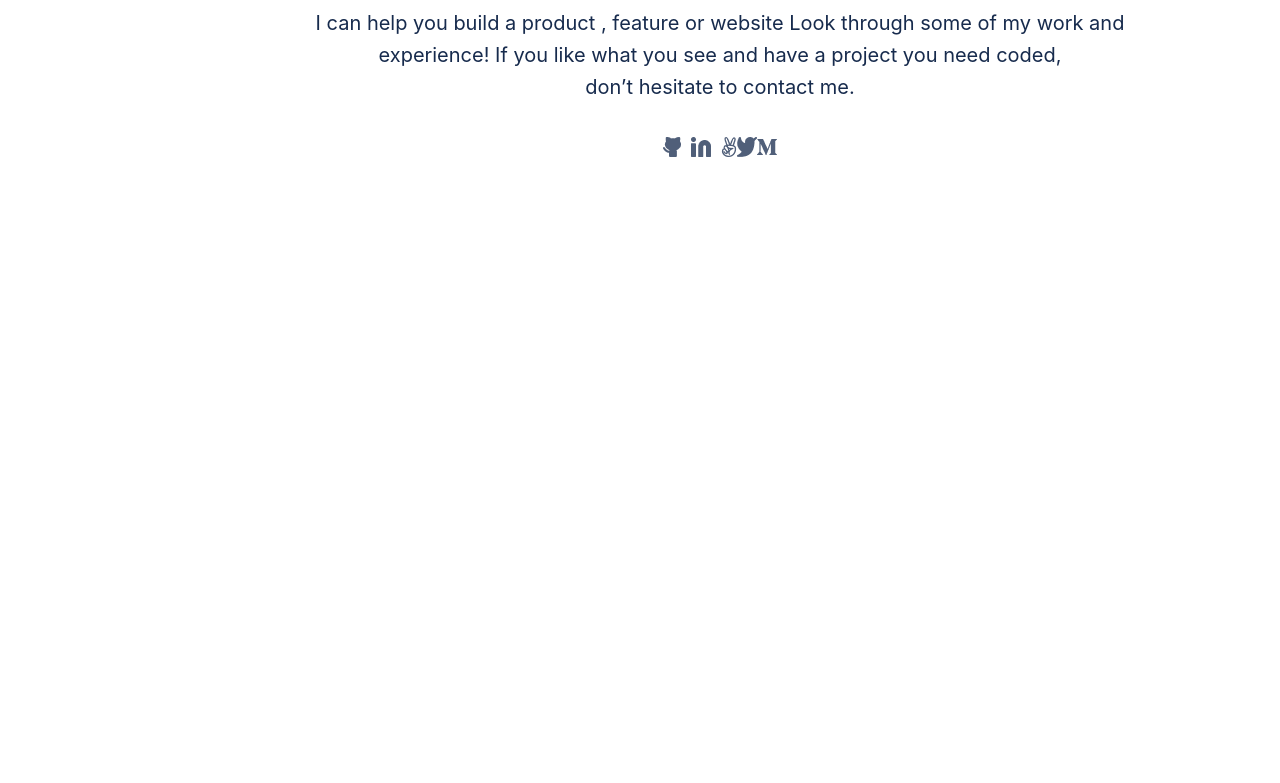
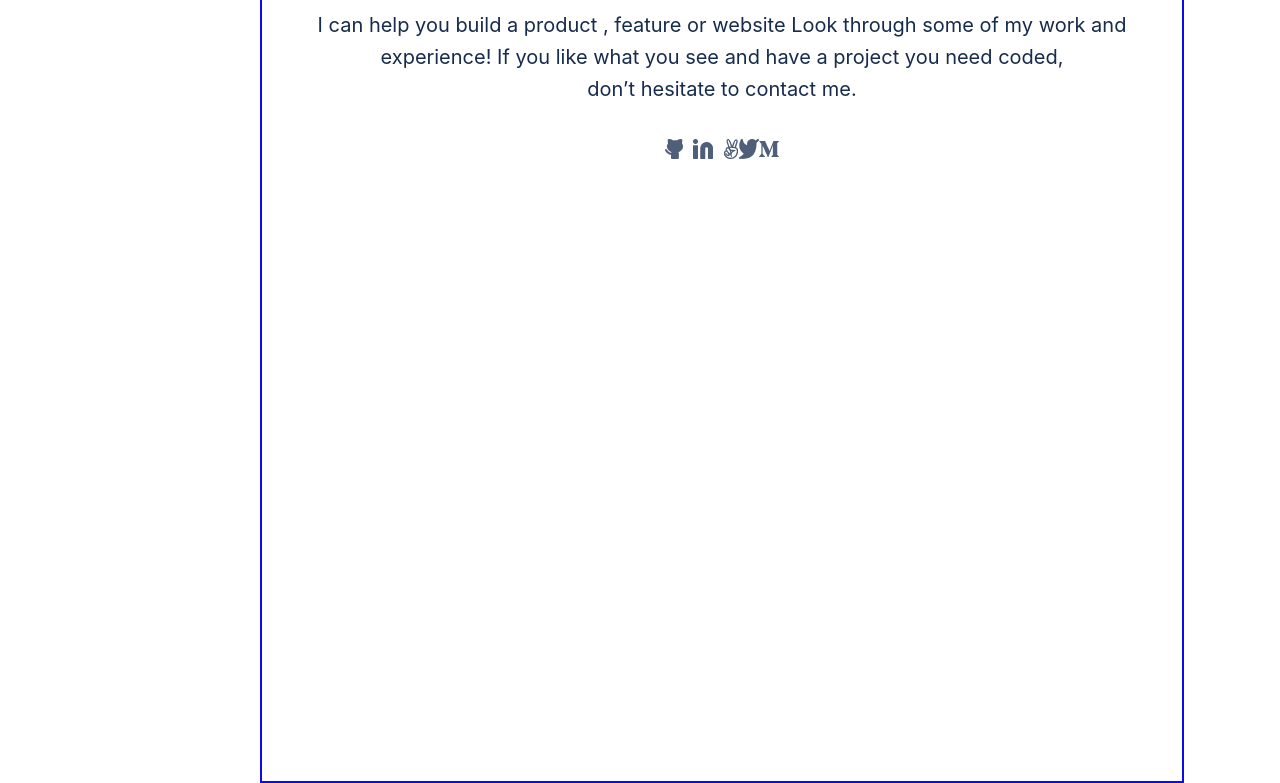
Before and after one commit to frempongdev/portfolio, a website: page index.html in a window 1280 px wide. Shown: the part 369-1152 px from the top of the page. Drawn offline with Linux system fonts and the light colour scheme.

Commit message:
Add media query

```diff
--- a/index.html
+++ b/index.html
@@ -11,16 +11,18 @@
 
 </head>
 <body>
- <div class="headline">
+
+`        <div class="container headline">
              <div class="header-container">
                <div class="header h1">Hey there. I’m Fatuma.<br></div>
                 <div class="header h2">I’m a software developer</div>
          </div>
-  <div class="p"> I can help you build a product , feature or website Look through some of my work and </br>
+
+        <div class="container p"> I can help you build a product , feature or website Look through some of my work and </br>
             experience! If you like what you see and have a project you need coded, </br>
                     don’t hesitate to contact me.</div>
 
-    <div class="icon">
+        <div class="container icon">
             <img class="icon 1" src="vectors/Vector1.png"></img>
              <img  class="icon 2" src="vectors/Vector2.png"></img>
              <img class="icon 3"  src="vectors/Vector3.png"></img>
--- a/styles.css
+++ b/styles.css
@@ -1,23 +1,75 @@
-.h2{color: rgb(126, 212, 73);}
-.h1{color: #172B4D;}
 
-.headline{
+    .headline {
+        display: flex;
+        flex-direction: column;
+        align-items: center;
+        padding: 160px 0;
+        gap: 24px;
+        position: absolute;
+        width: 920px;
+        height: 756px;
+        left: 260px;
+        top: 72px;
+      }
+      .header-container {
+        display: flex;
+        justify-content: center;
+        font-family: 'inter', sans-serif;
+        font-style: normal;
+        font-weight: 800;
+        font-size: 48px;
+        line-height: 60px;
+        flex-direction: column;
+        text-align: center;
+        letter-spacing: 0.37px;
+      }
+
+      .p {
+        display: flex;
+        justify-content: center;
+        font-family: 'Inter', sans-serif;
+        font-style: normal;
+        font-weight: 400;
+        font-size: 20px;
+        line-height: 32px;
+        text-align: center;
+        color: #172b4d;
+      }
+
+      .icon {
+        display: flex;
+        justify-content: center;
+        flex-direction: row;
+        align-items: center;
+        padding: 0;
+      }
+
+
+  .h2 { color: rgb(126, 212, 73); }
+  .h1 { color: #172b4d; }
+
+  @font-face {
+    font-family: 'inter', sans-serif;
+    src: url(fonts/Inter.ttf);
+  }
+
+
+  .headline-container {
     display: flex;
     flex-direction: column;
     align-items: center;
-    padding: 160px 0px;
+    padding: 160px 0;
     gap: 24px;
     position: absolute;
     width: 920px;
     height: 756px;
     left: 260px;
     top: 72px;
-
-}
-.header-container{
+  }
+  .header-container {
     display: flex;
     justify-content: center;
-    font-family: 'Inter';
+    font-family: 'inter', sans-serif;
     font-style: normal;
     font-weight: 800;
     font-size: 48px;
@@ -25,31 +77,34 @@
     flex-direction: column;
     text-align: center;
     letter-spacing: 0.37px;
+  }
 
-
-}
-.p{
+  .p {
     display: flex;
     justify-content: center;
-    font-family: 'Inter';
+    font-family: 'Inter', sans-serif;
     font-style: normal;
     font-weight: 400;
     font-size: 20px;
     line-height: 32px;
     text-align: center;
-    color: #172B4D;
+    color: #172b4d;
+    border: 0px transparent !important;
+  }
 
-}
-.icon{
+  .icon {
     display: flex;
     justify-content: center;
     flex-direction: row;
     align-items: center;
-    padding: 0px;
+    padding: 0;
+    border: 0px transparent !important;
+  }
 
+
+  @media  (min-width: 480px) {
+    .container{
+        border: 2px solid;
+        border-color: rgb(11, 11, 238);
+    }
 }
-.icon1{flex: none; order: 2; flex-grow: 0;}
-.icon2{flex: none; order: 2; flex-grow: 0;}
-.icon3{flex: none; order: 2; flex-grow: 0;}
-.icon4{flex: none; order: 2; flex-grow: 0;}
-.icon5{flex: none; order: 2; flex-grow: 0;}
```
Also changed, not shown: fonts/Inter.ttf (added). Lines whose indentation alone changed are shown as unchanged.
